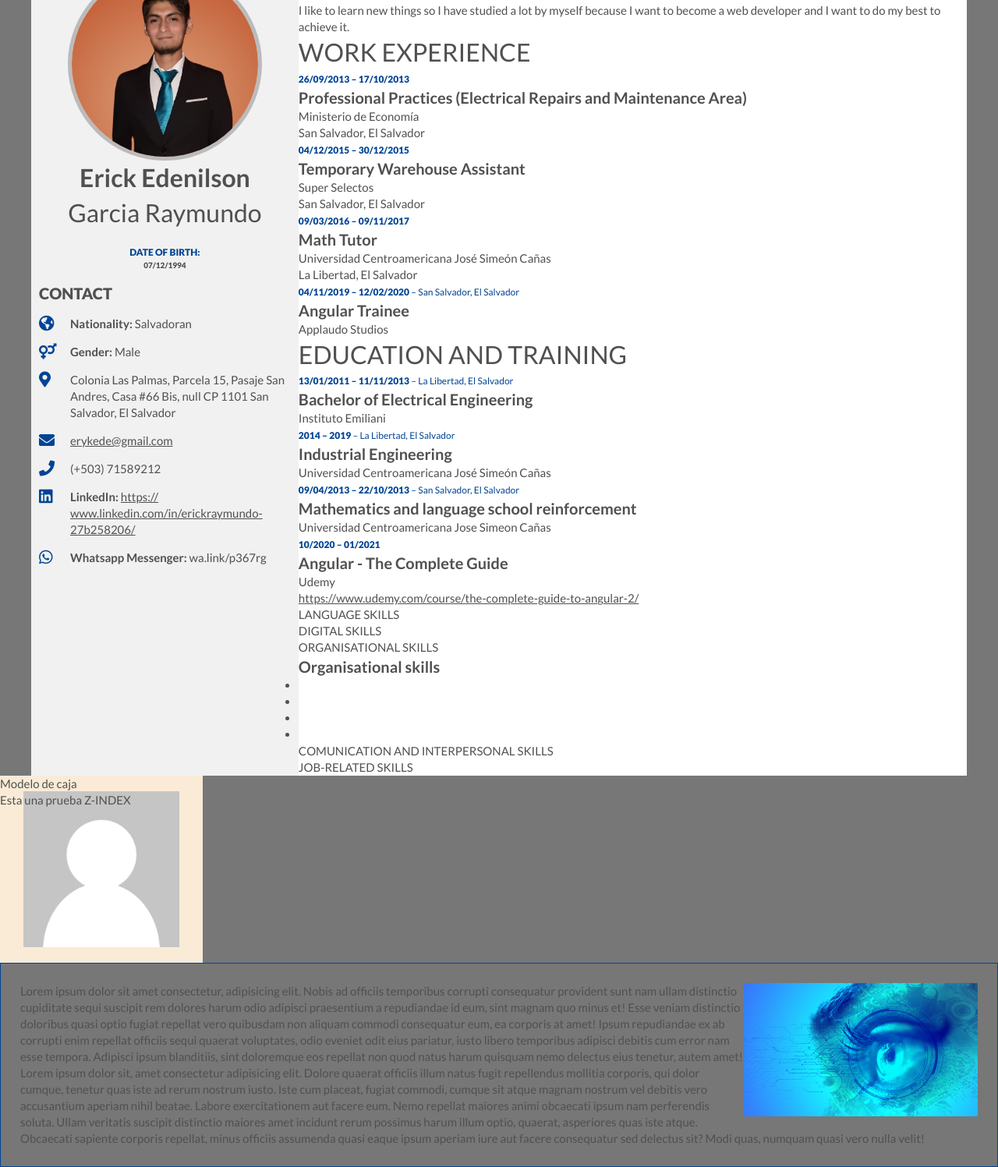
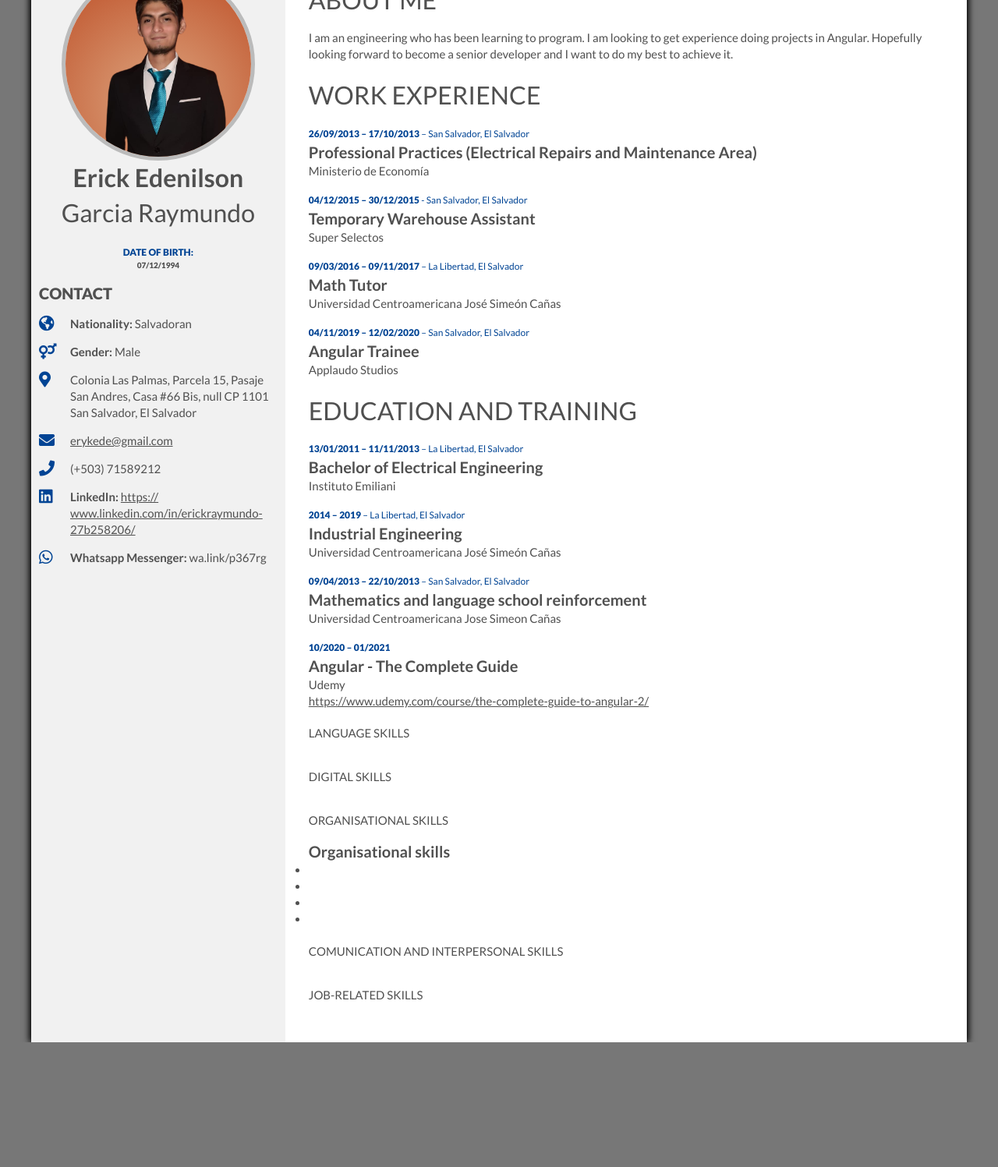
Before and after one commit to RayWorld1994/CV-project, a plain HTML site: page index.html in a window 1280 px wide. Shown: the part 72-1569 px from the top of the page at 78% size. After the commit the page ends 1409 px from the top, so only its background shows below. Drawn offline with Linux system fonts and the light colour scheme.

Commit message:
💄 Adding style to experience section

```diff
--- a/css/style.css
+++ b/css/style.css
@@ -115,6 +115,7 @@ a {
   max-width: 1200px;
   margin: auto;
   min-height: 100vh;
+  box-shadow: 1px 0px 9px 0px black, -1px 0px 9px 0px black;
 }
 
 aside {
@@ -202,41 +203,17 @@ header {
   font-size: 20px;
 }
 
+.content {
+  padding: 30px;
+}
+
 .content span {
   font-weight: 400;
 }
 
-.prueba-z {
-  background-color: antiquewhite;
-  width: 260px;
-  height: 240px;
-  position: relative;
+.content section {
+  display: flex;
+  flex-direction: column;
+  gap: 15px;
+  margin: 20px 0;
 }
-
-.prueba-z img {
-  position: absolute;
-  margin: auto;
-  top: 0;
-  left: 0;
-  bottom: 0;
-  right: 0;
-  width: 200px;
-  height: auto;
-}
-
-.prueba-z p,
-.prueba-z h3 {
-  position: relative;
-  z-index: 1;
-}
-
-.testing-float {
-  padding: 25px;
-  border: solid 1px var(--blue);
-}
-
-.testing-float img {
-  height: 100%;
-  object-fit: cover;
-  float: right;
-}
--- a/index.html
+++ b/index.html
@@ -1,5 +1,6 @@
 <!DOCTYPE html>
 <html>
+
 <head>
   <title>Curriculum</title>
   <link rel="stylesheet" href="css/style.css" />
@@ -7,10 +8,7 @@
   <link rel="stylesheet" href="css/class.css" />
   <link rel="preconnect" href="https://fonts.gstatic.com" />
   <link rel="preconnect" href="https://fonts.gstatic.com" />
-    <link
-      href="https://fonts.googleapis.com/css2?family=Lato:wght@400;700;900&display=swap"
-      rel="stylesheet"
-    />
+  <link href="https://fonts.googleapis.com/css2?family=Lato:wght@400;700;900&display=swap" rel="stylesheet" />
   <link rel="stylesheet" href="css/icon/css/all.min.css" />
   <link rel="stylesheet" href="css/icon/css/regular.min.css" />
   <link rel="stylesheet" href="css/icon/css/solid.min.css" />
@@ -50,10 +48,8 @@
             </li>
             <li>
               <i class="fas fa-map-marker-alt icon"></i>
-                <span
-                  >Colonia Las Palmas, Parcela 15, Pasaje San Andres, Casa #66
-                  Bis, null CP 1101 San Salvador, El Salvador</span
-                >
+              <span>Colonia Las Palmas, Parcela 15, Pasaje San Andres, Casa #66
+                Bis, null CP 1101 San Salvador, El Salvador</span>
             </li>
             <li>
               <i class="fas fa-envelope icon"></i>
@@ -67,8 +63,7 @@
               <i class="fab fa-linkedin icon"></i>
               <h6 class="bold inline">
                 LinkedIn:
-                  <a href="#"
-                    >https:// www.linkedin.com/in/erickraymundo-27b258206/
+                <a href="#">https:// www.linkedin.com/in/erickraymundo-27b258206/
                 </a>
               </h6>
             </li>
@@ -86,36 +81,32 @@
       <section>
         <h3 class="title">ABOUT ME</h3>
         <p>
-            I like to learn new things so I have studied a lot by myself because
-            I want to become a web developer and I want to do my best to achieve
-            it.
+          I am an engineering who has been learning to program. I am looking to get
+          experience doing projects in Angular. Hopefully looking forward to become
+          a senior developer and I want to do my best to achieve it.
         </p>
       </section>
       <section>
         <h1 class="title">WORK EXPERIENCE</h1>
-          <article>
-            <time class="text-blue">26/09/2013 – 17/10/2013</time>
+        <article class="info-section">
+          <time class="text-blue">26/09/2013 – 17/10/2013 <span> – San Salvador, El Salvador</span></time>
           <h3 class="sub-title bold">
             Professional Practices (Electrical Repairs and Maintenance Area)
           </h3>
           <p>Ministerio de Economía</p>
-            <p>San Salvador, El Salvador</p>
         </article>
-          <article>
-            <time class="text-blue">04/12/2015 – 30/12/2015</time>
+        <article class="info-section">
+          <time class="text-blue">04/12/2015 – 30/12/2015 <span> - San Salvador, El Salvador</span></time>
           <h3 class="sub-title bold">Temporary Warehouse Assistant</h3>
           <p>Super Selectos</p>
-            <p>San Salvador, El Salvador</p>
         </article>
-          <article>
-            <time class="text-blue">09/03/2016 – 09/11/2017</time>
+        <article class="info-section">
+          <time class="text-blue">09/03/2016 – 09/11/2017 <span> – La Libertad, El Salvador</span></time>
           <h3 class="sub-title bold">Math Tutor</h3>
           <p>Universidad Centroamericana José Simeón Cañas</p>
-            <p>La Libertad, El Salvador</p>
         </article>
-          <article>
-            <time class="text-blue"
-              >04/11/2019 – 12/02/2020 <span> – San Salvador, El Salvador</span>
+        <article class="info-section">
+          <time class="text-blue">04/11/2019 – 12/02/2020 <span> – San Salvador, El Salvador</span>
           </time>
           <h3 class="sub-title bold">Angular Trainee</h3>
           <p>Applaudo Studios</p>
@@ -123,51 +114,44 @@
       </section>
       <section>
         <h3 class="title">EDUCATION AND TRAINING</h3>
-          <article>
-            <time class="text-blue"
-              >13/01/2011 – 11/11/2013
-              <span>– La libertad, El Salvador</span></time
-            >
+        <article class="info-section">
+          <time class="text-blue">13/01/2011 – 11/11/2013
+            <span>– La libertad, El Salvador</span></time>
           <h3 class="sub-title bold">Bachelor of Electrical Engineering</h3>
           <p>Instituto Emiliani</p>
         </article>
-          <article>
-            <time class="text-blue"
-              >2014 – 2019 <span> – La libertad, El Salvador </span></time
-            >
+        <article class="info-section">
+          <time class="text-blue">2014 – 2019 <span> – La libertad, El Salvador </span></time>
           <h3 class="sub-title bold">Industrial Engineering</h3>
           <p>Universidad Centroamericana José Simeón Cañas</p>
         </article>
-          <article>
-            <time class="text-blue"
-              >09/04/2013 – 22/10/2013 <span>– San Salvador, El Salvador</span>
+        <article class="info-section">
+          <time class="text-blue">09/04/2013 – 22/10/2013 <span>– San Salvador, El Salvador</span>
           </time>
           <h3 class="sub-title bold">
             Mathematics and language school reinforcement
           </h3>
           <p>Universidad Centroamericana Jose Simeon Cañas</p>
         </article>
-          <article>
+        <article class="info-section">
           <time class="text-blue">10/2020 – 01/2021</time>
           <h3 class="sub-title bold">Angular - The Complete Guide</h3>
           <p>Udemy</p>
           <a
-              href="https://www.udemy.com/course/the-complete-guide-to-angular-2/"
-              >https://www.udemy.com/course/the-complete-guide-to-angular-2/</a
-            >
+            href="https://www.udemy.com/course/the-complete-guide-to-angular-2/">https://www.udemy.com/course/the-complete-guide-to-angular-2/</a>
         </article>
       </section>
       <section>
         <h3>LANGUAGE SKILLS</h3>
-          <article></article>
+        <article class="info-section"></article>
       </section>
       <section>
         <h3>DIGITAL SKILLS</h3>
-          <article></article>
+        <article class="info-section"></article>
       </section>
       <section>
         <h3>ORGANISATIONAL SKILLS</h3>
-          <article>
+        <article class="info-section">
           <h3 class="sub-title bold">Organisational skills</h3>
           <ul>
             <li></li>
@@ -180,43 +164,13 @@
       </section>
       <section>
         <h3>COMUNICATION AND INTERPERSONAL SKILLS</h3>
-          <article></article>
+        <article class="info-section"></article>
       </section>
       <section>
         <h3>JOB-RELATED SKILLS</h3>
       </section>
     </main>
   </div>
+</body>
 
-    <div class="prueba-z">
-      <h3>Modelo de caja</h3>
-      <img src="asset/default-user-image.png" alt="picture" />
-      <p>Esta una prueba Z-INDEX</p>
-    </div>
-  </body>
 </html>
-<div class="testing-float">
-  <img src="asset/image-analysis.png" alt="" width="300px" height="300px" />
-  <p>
-    Lorem ipsum dolor sit amet consectetur, adipisicing elit. Nobis ad officiis
-    temporibus corrupti consequatur provident sunt nam ullam distinctio
-    cupiditate sequi suscipit rem dolores harum odio adipisci praesentium a
-    repudiandae id eum, sint magnam quo minus et! Esse veniam distinctio
-    doloribus quasi optio fugiat repellat vero quibusdam non aliquam commodi
-    consequatur eum, ea corporis at amet! Ipsum repudiandae ex ab corrupti enim
-    repellat officiis sequi quaerat voluptates, odio eveniet odit eius pariatur,
-    iusto libero temporibus adipisci debitis cum error nam esse tempora.
-    Adipisci ipsum blanditiis, sint doloremque eos repellat non quod natus harum
-    quisquam nemo delectus eius tenetur, autem amet! Lorem ipsum dolor sit, amet
-    consectetur adipisicing elit. Dolore quaerat officiis illum natus fugit
-    repellendus mollitia corporis, qui dolor cumque, tenetur quas iste ad rerum
-    nostrum iusto. Iste cum placeat, fugiat commodi, cumque sit atque magnam
-    nostrum vel debitis vero accusantium aperiam nihil beatae. Labore
-    exercitationem aut facere eum. Nemo repellat maiores animi obcaecati ipsum
-    nam perferendis soluta. Ullam veritatis suscipit distinctio maiores amet
-    incidunt rerum possimus harum illum optio, quaerat, asperiores quas iste
-    atque. Obcaecati sapiente corporis repellat, minus officiis assumenda quasi
-    eaque ipsum aperiam iure aut facere consequatur sed delectus sit? Modi quas,
-    numquam quasi vero nulla velit!
-  </p>
-</div>
```
Lines whose indentation alone changed are shown as unchanged.
